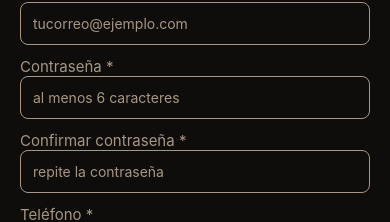
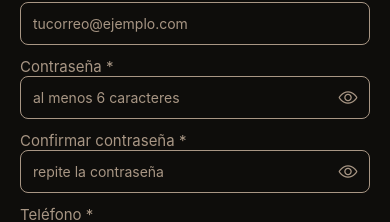
Before and after one commit to Angel-Rodas/voces, a React Native app: screen /Registro in a window 390 px wide. Shown: the part 279-501 px from the top of the page. Built offline with nearby package versions, Linux system fonts and the light colour scheme.

Commit message:
ajustes finales antes de grabar

```diff
--- a/package.json
+++ b/package.json
@@ -3,6 +3,7 @@
   "version": "1.0.0",
   "main": "index.ts",
   "dependencies": {
+    "@expo/vector-icons": "^15.0.3",
     "@react-navigation/bottom-tabs": "^7.17.0",
     "@react-navigation/native": "^7.2.6",
     "@react-navigation/native-stack": "^7.17.0",
--- a/src/components/CustomInput.tsx
+++ b/src/components/CustomInput.tsx
@@ -1,4 +1,6 @@
-import { StyleSheet, Text, TextInput, View } from "react-native";
+import { useState } from "react";
+import { Pressable, StyleSheet, Text, TextInput, View } from "react-native";
+import { Ionicons } from "@expo/vector-icons";
 import { theme } from "../themes";
 
 type Props = {
@@ -14,6 +16,10 @@ type Props = {
 export default function CustomInput(props: Props) {
   const { label, value, onChangeText, placeholder, type, error, required } = props;
 
+  const [revealed, setRevealed] = useState(false);
+
+  const isPassword = type === "password";
+  const masked = isPassword && !revealed;
 
   const keyboardType =
     type === "email"
@@ -29,19 +35,40 @@ export default function CustomInput(props: Props) {
       <Text style={styles.customLabel}>
         {label}{required ? " *" : ""}
       </Text>
+
+      <View style={styles.inputContainer}>
         <TextInput
           value={value}
           placeholder={placeholder}
           placeholderTextColor={theme.colors.dust}
           keyboardType={keyboardType}
-        secureTextEntry={type === "password"}
-        autoCapitalize={type === "email" ? "none" : "sentences"}
+          secureTextEntry={masked}
+          autoCapitalize={
+            type === "email" || isPassword ? "none" : "sentences"
+          }
+          autoCorrect={!isPassword}
           onChangeText={onChangeText}
           style={[
             styles.customInput,
+            isPassword && styles.customInputWithIcon,
             hasError ? styles.bgColorErrorInput : styles.bgColorInput,
           ]}
         />
+
+        {isPassword && (
+          <Pressable
+            onPress={() => setRevealed(!revealed)}
+            style={styles.eyeButton}
+            hitSlop={8}
+          >
+            <Ionicons
+              name={revealed ? "eye-off-outline" : "eye-outline"}
+              color={theme.colors.dust}
+              size={20}
+            />
+          </Pressable>
+        )}
+      </View>
 
       {hasError && <Text style={styles.errorMessage}>{error}</Text>}
 
@@ -58,11 +85,28 @@ const styles = StyleSheet.create({
     borderColor: theme.colors.danger,
   },
 
+  inputContainer: {
+    position: "relative",
+    justifyContent: "center",
+  },
+
   customInput: {
     borderWidth: 1,
     borderRadius: theme.radius.md,
     padding: theme.spacing.md,
     color: theme.colors.bone,
+  },
+
+  customInputWithIcon: {
+    paddingRight: 44,
+  },
+
+  eyeButton: {
+    position: "absolute",
+    right: theme.spacing.md,
+    top: 0,
+    bottom: 0,
+    justifyContent: "center",
   },
 
   customLabel: {
--- a/src/navigation/RootNavigator.tsx
+++ b/src/navigation/RootNavigator.tsx
@@ -1,5 +1,6 @@
 import { createNativeStackNavigator } from '@react-navigation/native-stack';
 import { createBottomTabNavigator } from '@react-navigation/bottom-tabs';
+import { Ionicons } from '@expo/vector-icons';
 import { useAuth } from '../auth/useAuth';
 import { theme } from '../themes';
 import Bienvenida from '../screens/Bienvenida';
@@ -50,8 +51,24 @@ function MainTabs() {
         tabBarInactiveTintColor: theme.colors.dust,
       }}
     >
-      <Tabs.Screen name="Mercado" component={MercadoNavigator} />
-      <Tabs.Screen name="Yo" component={Yo} />
+      <Tabs.Screen
+        name="Mercado"
+        component={MercadoNavigator}
+        options={{
+          tabBarIcon: ({ color, size }) => (
+            <Ionicons name="book-outline" color={color} size={size} />
+          ),
+        }}
+      />
+      <Tabs.Screen
+        name="Yo"
+        component={Yo}
+        options={{
+          tabBarIcon: ({ color, size }) => (
+            <Ionicons name="person-outline" color={color} size={size} />
+          ),
+        }}
+      />
     </Tabs.Navigator>
   );
 }
--- a/src/screens/Bienvenida.tsx
+++ b/src/screens/Bienvenida.tsx
@@ -35,7 +35,7 @@ export default function Bienvenida({ navigation }: any) {
   return (
     <KeyboardAvoidingView
       style={styles.container}
-      behavior={Platform.OS === 'ios' ? 'padding' : undefined}
+      behavior={Platform.OS === 'ios' ? 'padding' : 'height'}
     >
       <ScrollView
         contentContainerStyle={styles.scroll}
--- a/src/screens/Registro.tsx
+++ b/src/screens/Registro.tsx
@@ -72,7 +72,7 @@ export default function Registro({ navigation }: any) {
   return (
     <KeyboardAvoidingView
       style={styles.container}
-      behavior={Platform.OS === 'ios' ? 'padding' : undefined}
+      behavior={Platform.OS === 'ios' ? 'padding' : 'height'}
     >
       <ScrollView
         contentContainerStyle={styles.scroll}
```
Also changed, not shown: 1 other file (tests, documents, lock files or other folders). Lines whose indentation alone changed are shown as unchanged.
